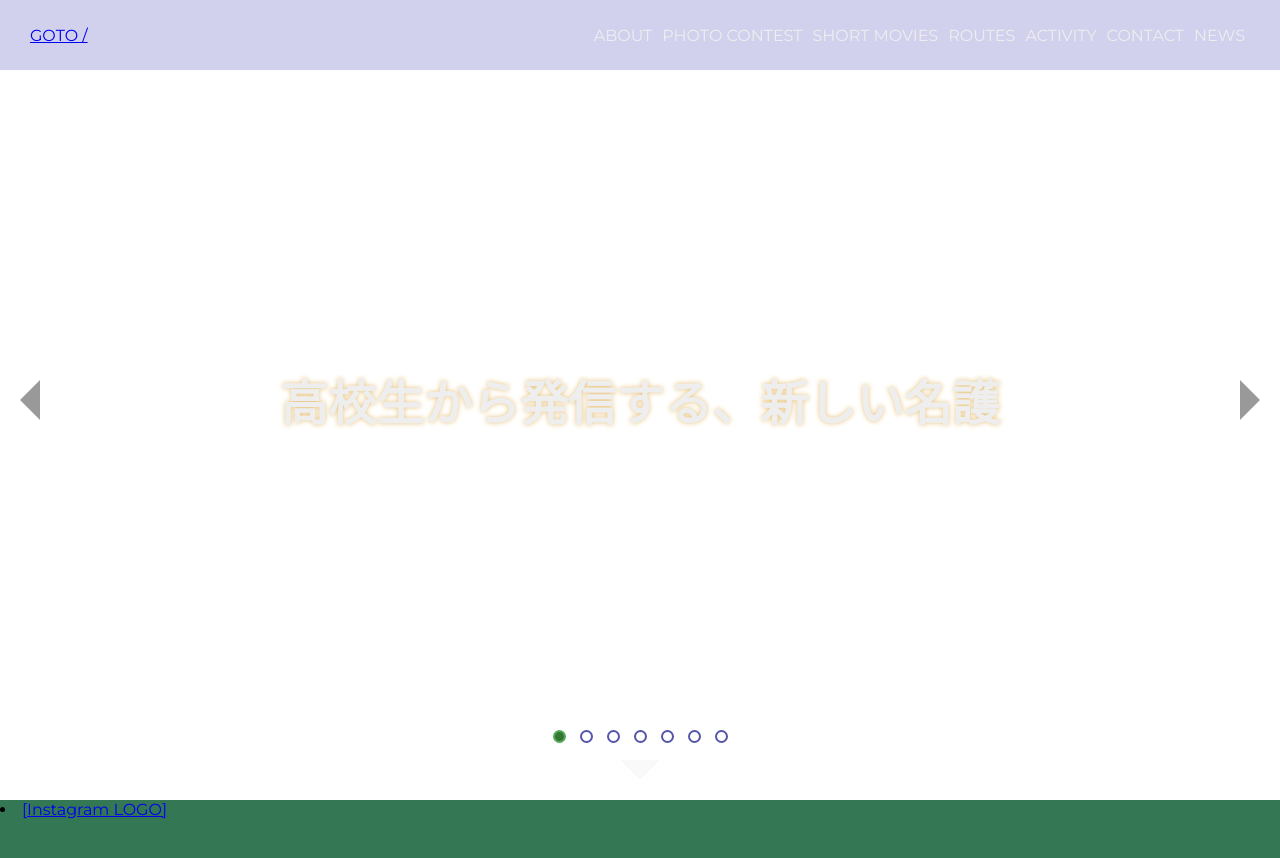
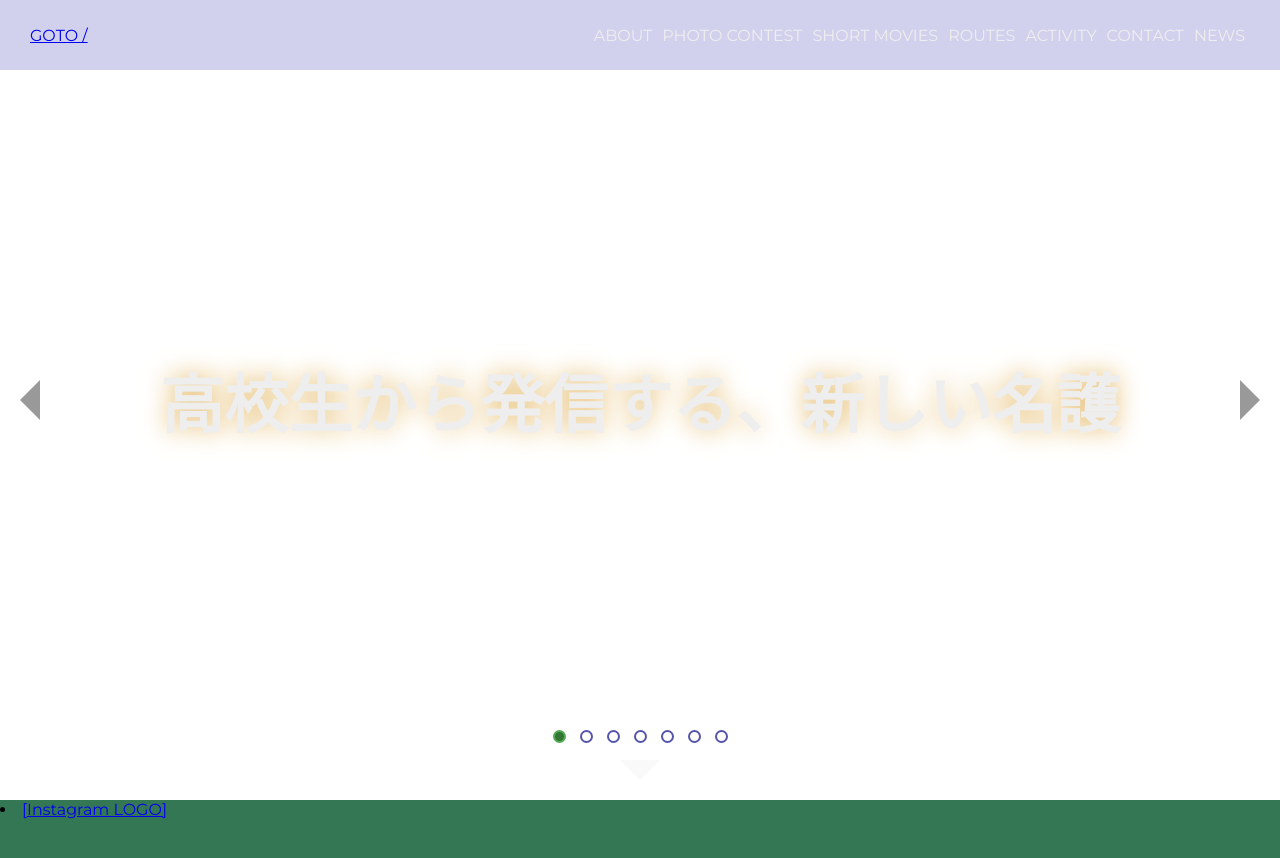
Before and after one commit to Dev-TRANs/nagoyc.stki.org, a SvelteKit app: page / in a window 1280 px wide. Shown: the top 858 px of the page. Built offline with nearby package versions, Linux system fonts and the light colour scheme.

Commit message:
でかい文字をいい感じにする

```diff
--- a/src/routes/+page.svelte
+++ b/src/routes/+page.svelte
@@ -122,12 +122,13 @@ let slideIndex = $state(0);
   width: 90%;
   z-index: 500;
 
-  font-size: xxx-large;
+  font-size: 4rem;
   color: #eee;
-  text-shadow: 0 0 5px var(--color-accent);
+  text-shadow: 0 0 1.5rem var(--color-accent);
   display: flex;
   justify-content: center;
   align-items: center;
+  text-align: center;
 }
 </style>
 
```
